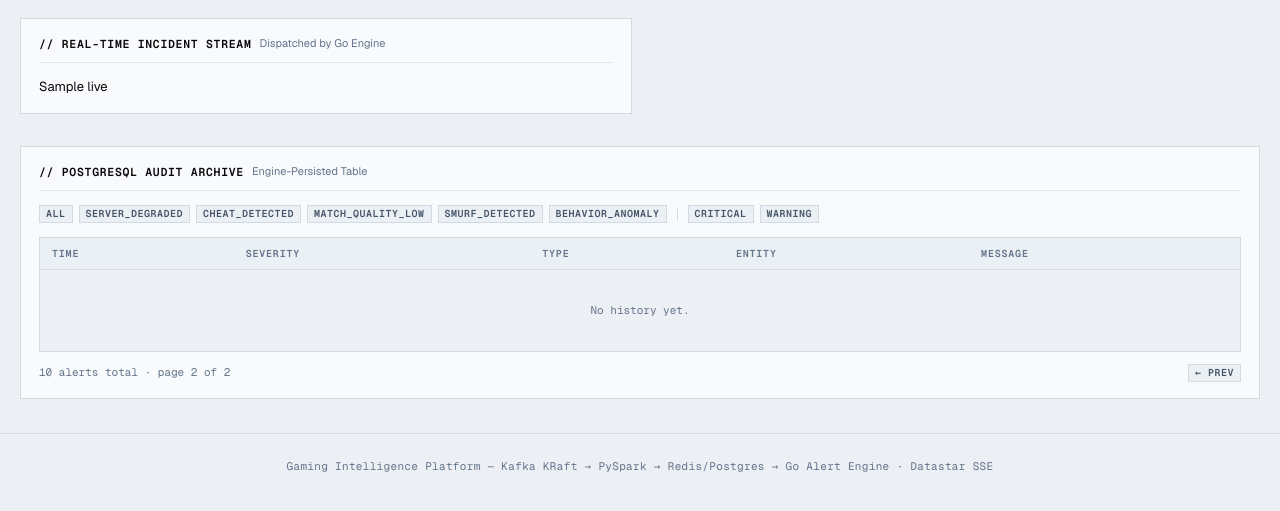
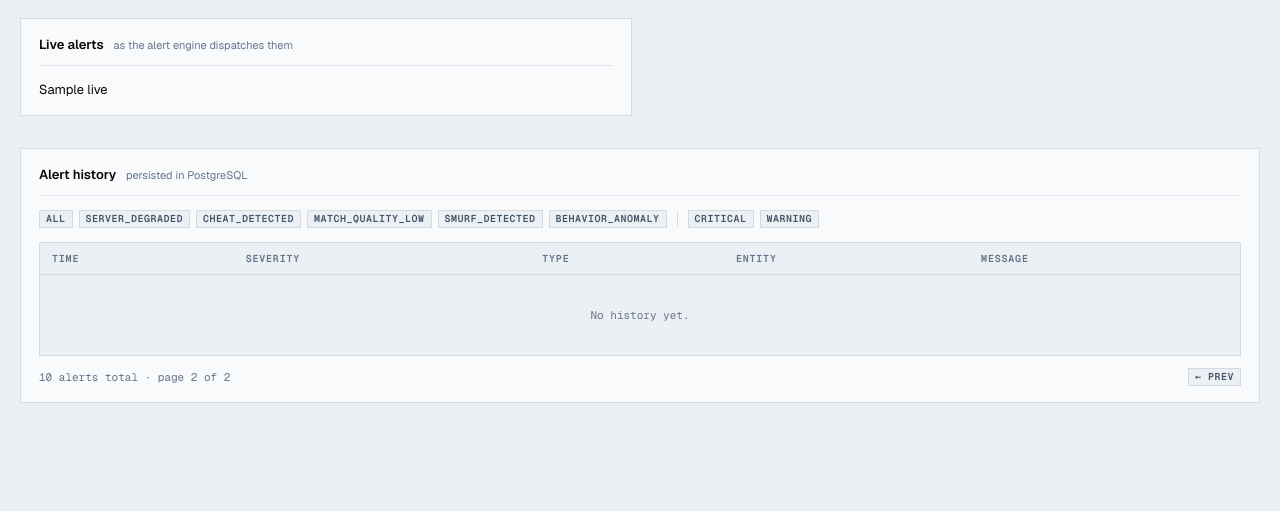
Before and after one commit to itxkarthik/gaming-intelligence, a FastAPI app: template api/templates/alerts.html in a window 1280 px wide. Shown: the part 48-559 px from the top of the page. Run offline with FastAPI, Linux system fonts and the light colour scheme; the template is opened without the code that fills it: most values are stand-ins (such as "Sample title", 1, 10 or a date in 2020); some libraries are stand-ins or nearby versions.

Commit message:
style(dashboard): plain headings and hints that describe the data
Drop the '// UPPERCASE' code-comment headings, tech-stack subtitles
('Go Alert Engine', 'Live PySpark', 'Poll interval 2s') and the stack
footer. Headings are sentence case; hints say what a number means. The
telemetry row accent marks only the first cell (it tinted every column
border), and KPI cards lose the rainbow borders that encoded nothing.

```diff
--- a/api/static/dashboard.css
+++ b/api/static/dashboard.css
@@ -319,16 +319,6 @@
   margin: 0 auto;
 }
 
-footer {
-  padding: 24px 20px;
-  text-align: center;
-  color: var(--text-dim);
-  font-size: 11px;
-  font-family: var(--mono);
-  border-top: 1px solid var(--border);
-  letter-spacing: 0.03em;
-}
-
 .grid-2 {
   display: grid;
   grid-template-columns: 1fr 1fr;
@@ -369,15 +359,14 @@
 
 .panel h2 {
   margin: 0;
-  font-family: var(--mono);
-  font-size: 11.5px;
+  font-family: var(--sans);
+  font-size: 13px;
   font-weight: 600;
-  letter-spacing: 0.06em;
-  text-transform: uppercase;
+  letter-spacing: 0;
   color: var(--text);
   display: flex;
-  align-items: center;
-  gap: 8px;
+  align-items: baseline;
+  gap: 10px;
 }
 .panel h2 .hint {
   font-family: var(--sans);
--- a/api/templates/alerts.html
+++ b/api/templates/alerts.html
@@ -4,14 +4,14 @@
 <div class="grid-2">
   <section class="panel">
     <div class="panel-header">
-      <h2>// REAL-TIME INCIDENT STREAM <span class="hint">Dispatched by Go Engine</span></h2>
+      <h2>Live alerts <span class="hint">as the alert engine dispatches them</span></h2>
     </div>
     <ul class="alerts" id="alert-rows">{{ live|safe }}</ul>
   </section>
 
   <section class="panel span2">
     <div class="panel-header">
-      <h2>// POSTGRESQL AUDIT ARCHIVE <span class="hint">Engine-Persisted Table</span></h2>
+      <h2>Alert history <span class="hint">persisted in PostgreSQL</span></h2>
     </div>
 
     <div class="filters">
--- a/api/templates/anticheat.html
+++ b/api/templates/anticheat.html
@@ -3,8 +3,7 @@
 {% block content %}
 <section class="panel">
   <div class="panel-header">
-    <h2>// ANTI-CHEAT DETECTION MATRIX <span class="hint">Sliding Windows · Isolation Forest · CUSUM Boost</span></h2>
-    <span class="hint">Poll interval 2s</span>
+    <h2>Flagged players <span class="hint">suspicion from accuracy, headshots per hit and reaction time · IF = Isolation Forest outlier</span></h2>
   </div>
   <p class="legend">
     <span>EVALUATION:</span>
--- a/api/templates/base.html
+++ b/api/templates/base.html
@@ -56,7 +56,6 @@
 {% block content %}{% endblock %}
 </main>
 
-<footer>Gaming Intelligence Platform — Kafka KRaft → PySpark → Redis/Postgres → Go Alert Engine · Datastar SSE</footer>
 
 <script>
   function syncThemeUI() {
--- a/api/templates/matches.html
+++ b/api/templates/matches.html
@@ -7,7 +7,7 @@
 <div class="grid-bento">
   <section class="panel">
     <div class="panel-header">
-      <h2>// MATCH QUALITY DISTRIBUTION <span class="hint">Session-Window Scoring (0–100)</span></h2>
+      <h2>Quality distribution <span class="hint">score 0–100</span></h2>
       <div id="histogram">{{ histogram|safe }}</div>
     </div>
     <div class="chart-container" style="height: 190px;">
@@ -23,8 +23,7 @@
 
   <section class="panel">
     <div class="panel-header">
-      <h2>// RECENTLY SCORED SESSIONS <span class="hint">Streaming Session Windows · scored when a session closes</span></h2>
-      <span class="hint">Select match for breakdown</span>
+      <h2>Recently scored matches <span class="hint">scored when a match ends · click one for its breakdown</span></h2>
     </div>
     <div class="table-wrap max-h-360">
       <table>
--- a/api/templates/notfound.html
+++ b/api/templates/notfound.html
@@ -3,7 +3,7 @@
 {% block content %}
 <section class="panel">
   <div class="panel-header">
-    <h2>// 404 — {{ what }} NOT FOUND</h2>
+    <h2>{{ what|capitalize }} not found</h2>
   </div>
   <p class="legend"><code>{{ ident }}</code> does not exist (or its retention window has expired).
   Return to <a href="/">OVERVIEW</a>.</p>
--- a/api/templates/servers.html
+++ b/api/templates/servers.html
@@ -5,8 +5,7 @@
 
 <section class="panel">
   <div class="panel-header">
-    <h2>// SERVER INFRASTRUCTURE TELEMETRY <span class="hint">10s Tumbling Windows · Live PySpark</span></h2>
-    <span class="hint">Poll interval 2s</span>
+    <h2>Servers <span class="hint">worst health first · 10 s windows</span></h2>
   </div>
   <div class="table-wrap scroll-y max-h-560">
     <table>
--- a/api/templates/tournament.html
+++ b/api/templates/tournament.html
@@ -5,7 +5,7 @@
 
 <section class="panel">
   <div class="panel-header">
-    <h2>// PLATFORM AGGREGATES <span class="hint">Global System Overview</span></h2>
+    <h2>Platform summary</h2>
   </div>
   <p class="legend">Aggregates across the entire fleet — server health, match
   quality standings, player anomaly scoring, and alert volume — refreshed every 3 seconds.
```
Also changed, not shown: other parts of api/static/dashboard.css (+45 -35 lines).
